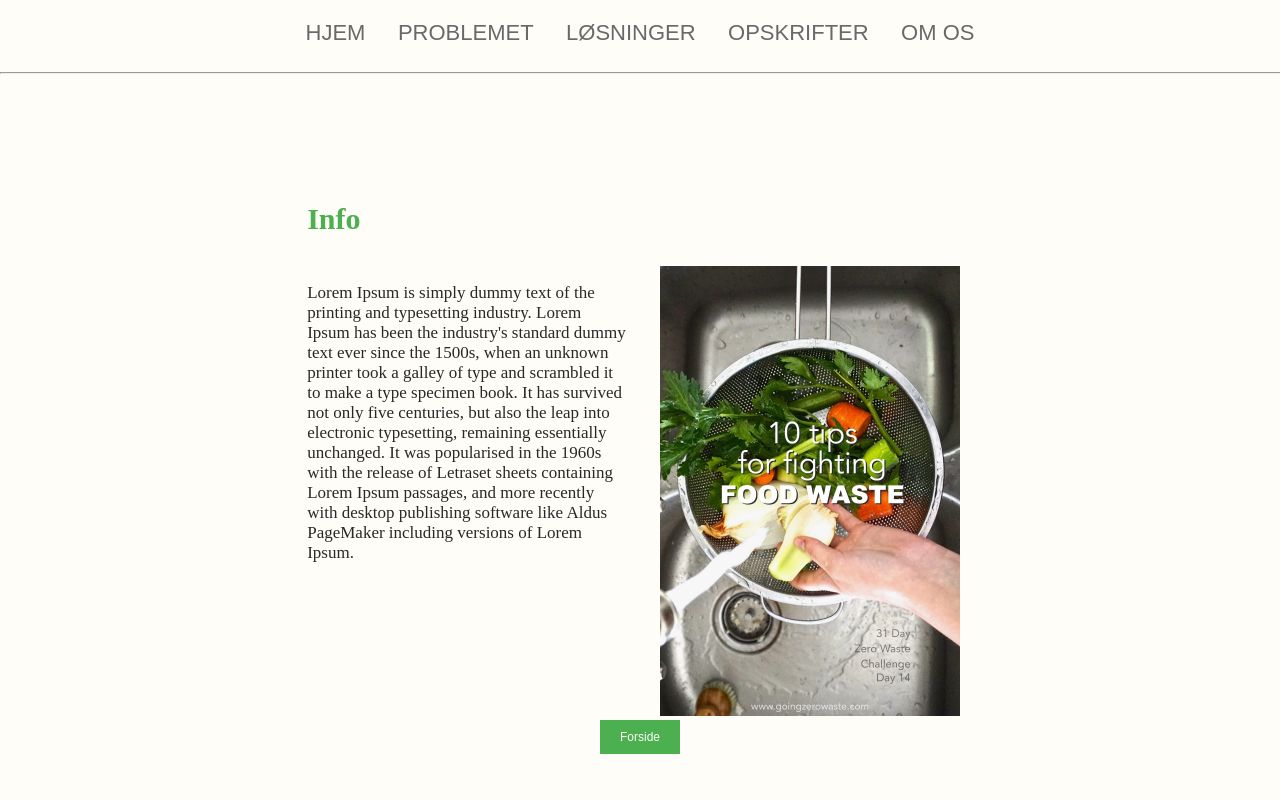
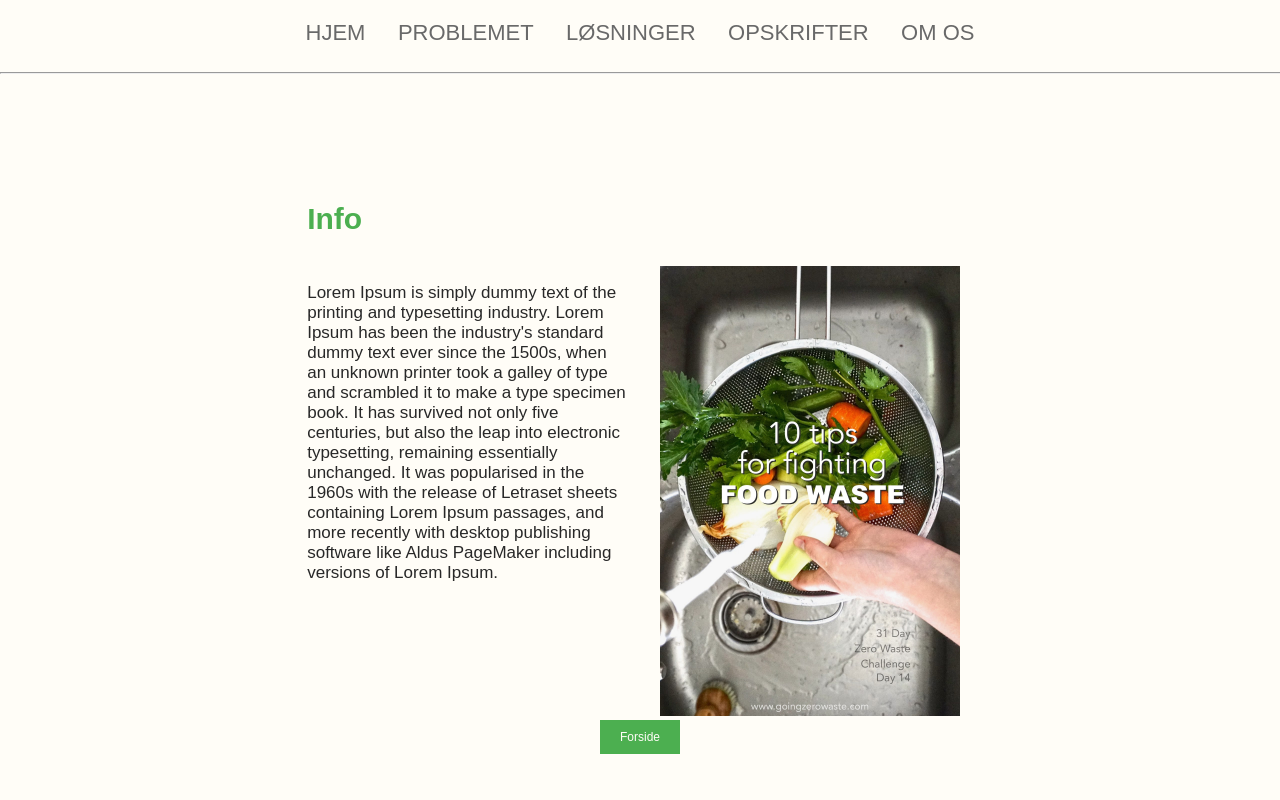
Before and after one commit to tobiasvinther/food-waste, a Spring Boot app: page /info in a window 1280 px wide. Run offline with Spring Boot 4, Linux system fonts and the light colour scheme.

Commit message:
new things added in about ud and info

```diff
--- a/src/main/resources/static/About_us.css
+++ b/src/main/resources/static/About_us.css
@@ -20,7 +20,7 @@
     margin-top: 10%;
 }
 .p1 {
-    font-family: "Times New Roman";
+    font-family: Arial;
     font-size: 17px;
     width: 50%;
     margin-left: 48%;
@@ -43,7 +43,7 @@ bottom-button {
 }
 .farve {
     color: #4CAF50;
-    font-family: "Times New Roman";
+    font-family: Arial;
     font-size: 30px
 
 }
--- a/src/main/resources/static/Info.css
+++ b/src/main/resources/static/Info.css
@@ -25,7 +25,7 @@
     margin-top: 3%;
 }
 .p1 {
-    font-family: "Times New Roman";
+    font-family: Arial;
     font-size: 17px;
     width: 50%;
     margin-left: 48%;
@@ -45,6 +45,6 @@
 }
 .farve {
     color: #4CAF50;
-    font-family: "Times New Roman";
+    font-family: Arial;
     font-size: 30px
 }
```
